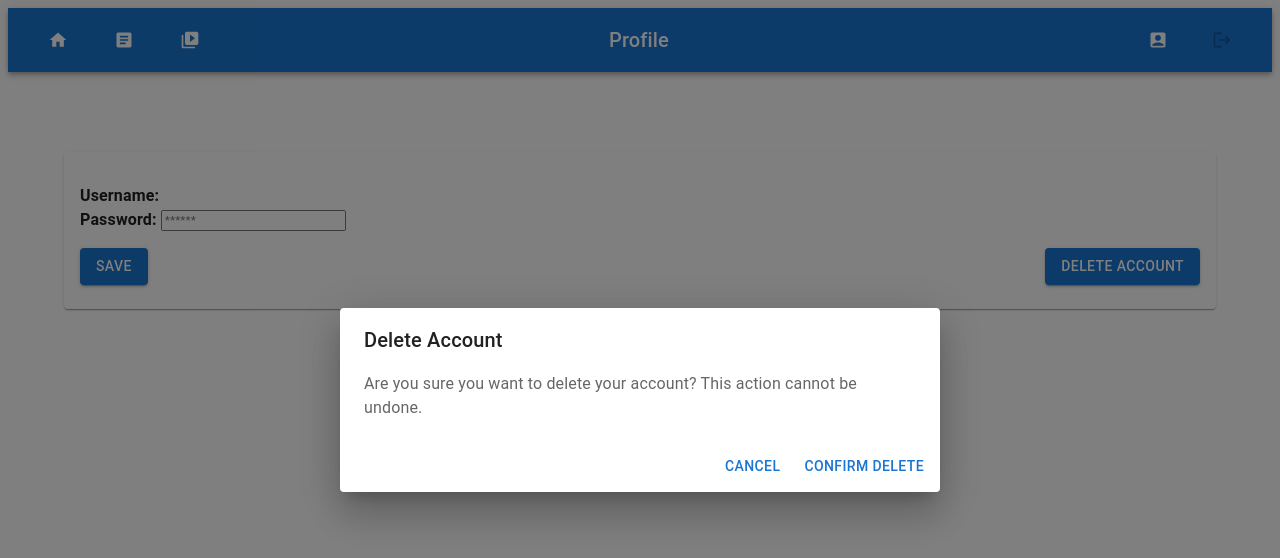
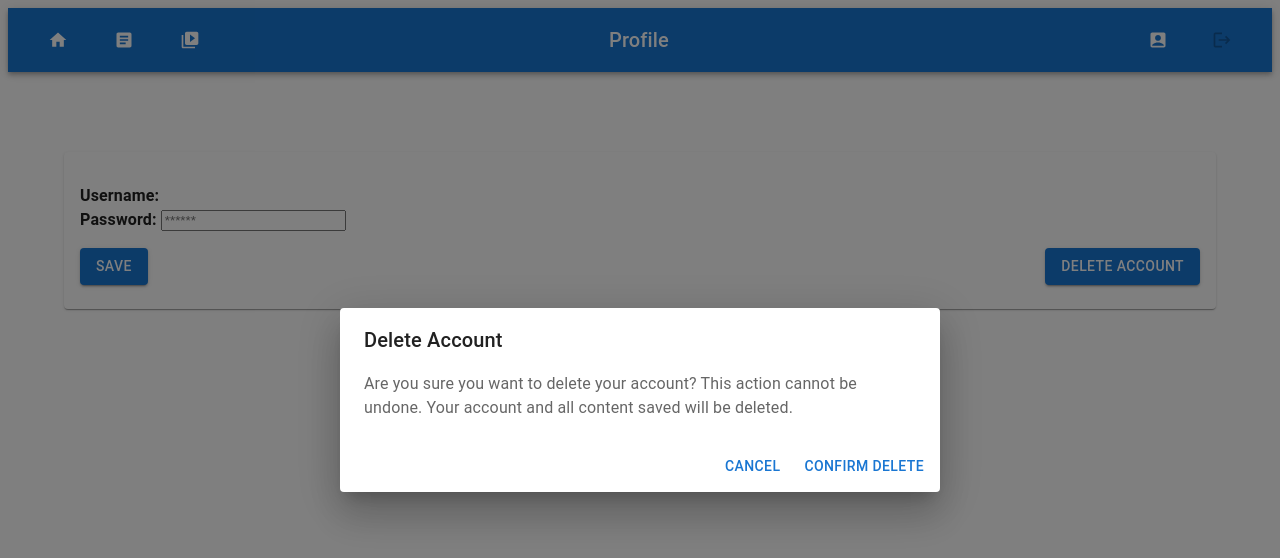
Before and after one commit to Michae1Tanaka/Phase-5-Project-My-Content, a React (Create React App) app in the folder client/: page /profile in a window 1280 px wide. Both pictures are taken after a click on the button "DELETE ACCOUNT". Shown: the top 558 px of the page. Built offline with nearby package versions, Linux system fonts and the light colour scheme; no server answers.

Commit message:
changes color of navbar to match signup page; adds more details to deleting account message

```diff
--- a/client/src/components/Navbar.js
+++ b/client/src/components/Navbar.js
@@ -1,20 +1,20 @@
-import React from "react";
+import React, { useContext } from "react";
 import { AppBar, Toolbar, Button, Box, Typography } from "@mui/material";
 import HomeIcon from "@mui/icons-material/Home";
 import ArticleIcon from "@mui/icons-material/Article";
 import VideoLibraryIcon from "@mui/icons-material/VideoLibrary";
 import AccountBoxIcon from "@mui/icons-material/AccountBox";
-import { Link, useLocation, useNavigate } from "react-router-dom";
+import { Link, useLocation, useNavigate, useMatch } from "react-router-dom";
 import Logout from "@mui/icons-material/Logout";
 import Tooltip from "@mui/material/Tooltip";
 import { UserContext } from "../context/UserContextProvider";
-import { useContext } from "react";
 
 function Navbar() {
   const { setUser, setErrors, user } = useContext(UserContext);
   const navigate = useNavigate();
 
   const location = useLocation();
+  const isSignup = useMatch("/signup");
 
   function handleLogOut() {
     fetch("/logout", {
@@ -54,7 +54,7 @@ function Navbar() {
   return (
     // Left side of Navbar
     <Box>
-      <AppBar position="static">
+      <AppBar position="static" color={isSignup ? "secondary" : "primary"}>
         <Toolbar>
           <Tooltip title="Home">
             <Button startIcon={<HomeIcon />} sx={{ marginRight: 0.25 }} component={Link} to="/" color="inherit" />
--- a/client/src/components/Profile.js
+++ b/client/src/components/Profile.js
@@ -42,7 +42,7 @@ function Profile() {
         const data = await res.json();
         setDeleteDialogOpen(false);
         setUser(null);
-        navigate("/signup");
+        navigate("/login");
       } else {
         const errorData = await res.json();
         console.error("Error while deleting account.", errorData.message);
@@ -98,7 +98,8 @@ function Profile() {
         <DialogTitle id="alert-dialog-title">Delete Account</DialogTitle>
         <DialogContent>
           <DialogContentText id="alert-dialog-description">
-            Are you sure you want to delete your account? This action cannot be undone.
+            Are you sure you want to delete your account? This action cannot be undone. Your account and all content
+            saved will be deleted.
           </DialogContentText>
         </DialogContent>
         <DialogActions>
```
Also changed, not shown: 1 other file (tests, documents, lock files or other folders).
